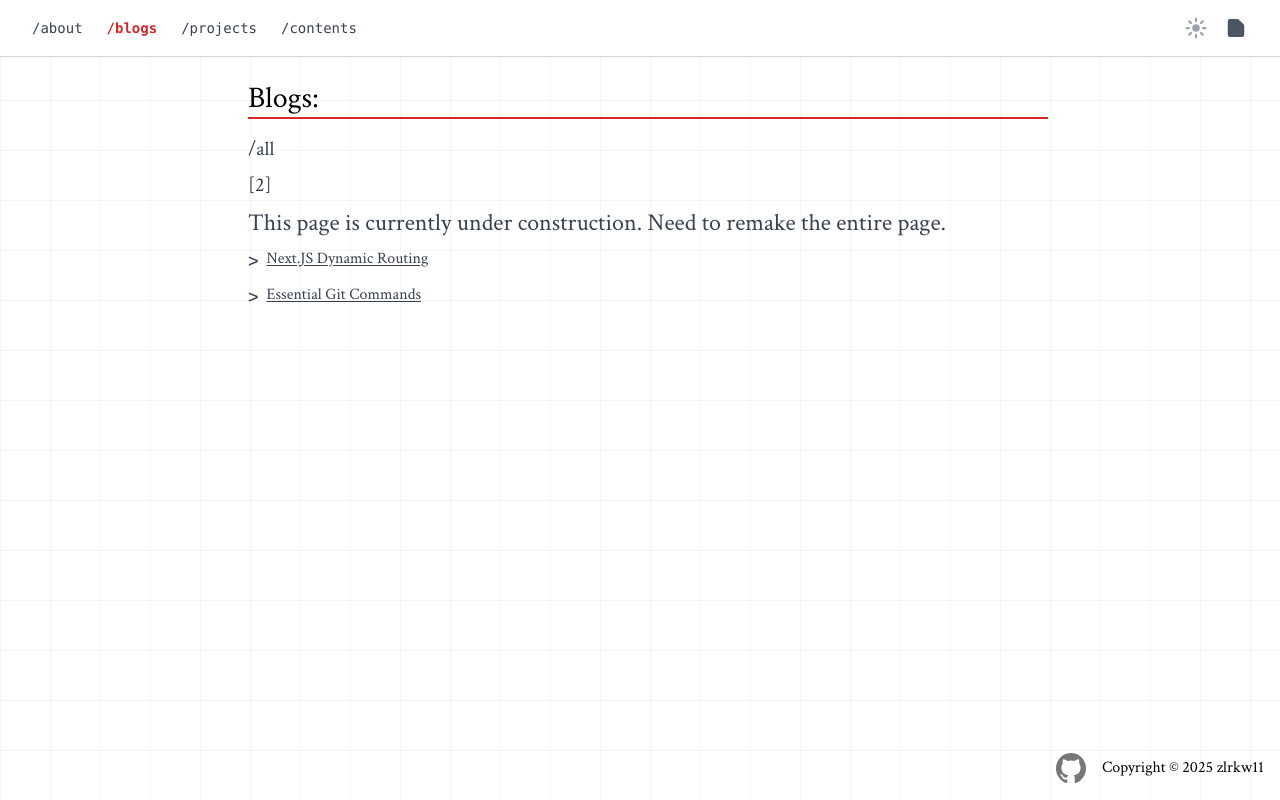
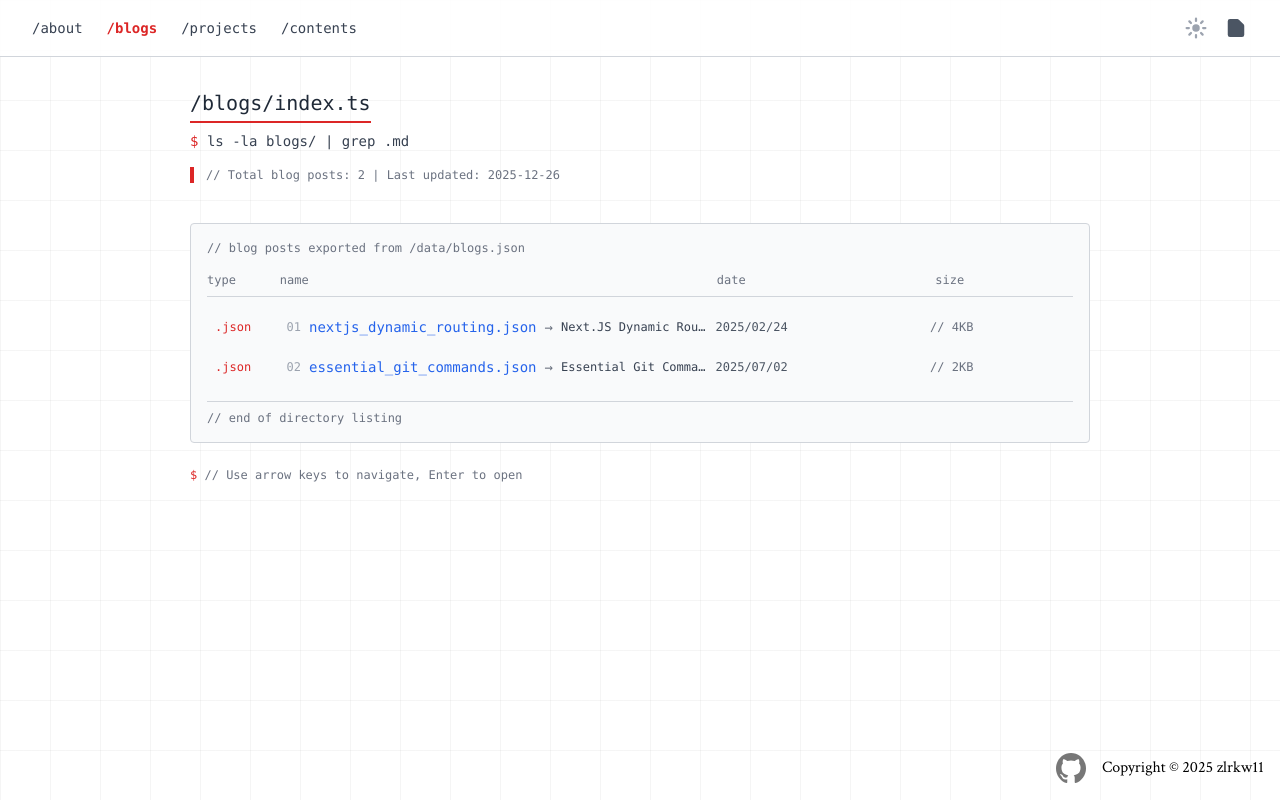
Before and after one commit to zlrkw11/zl-v2, a Next.js app: page /blogs in a window 1280 px wide. Built offline with nearby package versions, Linux system fonts and the light colour scheme.

Commit message:
feat: blog page

```diff
--- a/app/blogs/page.tsx
+++ b/app/blogs/page.tsx
@@ -1,12 +1,6 @@
 import Link from "next/link";
 import fs from "fs";
 import path from "path";
-import { Arimo } from "next/font/google";
-
-const ArimoFont = Arimo({
-  subsets: ["latin"],
-  weight: "500",
-});
 
 // storage for all the blogs
 const Blogs = async () => {
@@ -15,59 +9,146 @@ const Blogs = async () => {
   const blogs = JSON.parse(fileData);
 
   return (
-    <div
-      className={`flex flex-col w-full items-center gap-4 text-gray-700  m-2 animate-slide-down`}
-    >
-      <div className="md:min-w-[800px] flex flex-col justify-start">
-        <h1 className="text-3xl md:min-w-[800px] text-black border-b-red-600 dark:text-gray-200 border-b-2 mr-auto">
-          Blogs:
-        </h1>
+    <div className="flex flex-col items-center gap-6 m-4">
+      {/* Terminal-style header */}
+      <div className="md:w-[900px] w-full">
+        <div className="flex items-center gap-3 mb-2">
+          <h1 className="text-xl font-mono text-gray-800 dark:text-neutral-300 border-b-2 border-b-red-600 pb-1">
+            /blogs/index.ts
+          </h1>
+        </div>
+
+        {/* Terminal command style */}
+        <div className="font-mono text-sm text-gray-600 dark:text-gray-400 mb-4">
+          <span className="text-red-600 dark:text-red-400">$</span>{" "}
+          <span className="text-gray-700 dark:text-gray-300">
+            ls -la blogs/ | grep .md
+          </span>
+        </div>
+
+        {/* File header comment */}
+        <div className="font-mono text-xs text-gray-500 dark:text-gray-400 mb-4 border-l-4 border-l-red-600 pl-3">
+          <span className="text-gray-500 dark:text-gray-400">//</span>{" "}
+          <span className="text-gray-500 dark:text-gray-400">
+            Total blog posts: {blogs.length} | Last updated:{" "}
+            {new Date().toISOString().split("T")[0]}
+          </span>
+        </div>
       </div>
 
-      {/* <p
-        className={`mb-2 md:max-w-[800px] ${ArimoFont.className} dark:text-gray-300 text-lg`}
-      >
-        While I don’t often voice my thoughts openly, I believe in their
-        value—each one represents a genuine perspective. This page serves as a
-        space to document and share those reflections, offering insight into my
-        thinking and approach.
-      </p> */}
+      {/* Blogs list - file listing style */}
+      <div className="md:w-[900px] w-full">
+        <div className="bg-gray-50 dark:bg-neutral-800 border border-gray-300 dark:border-neutral-700 rounded p-4 font-mono text-sm">
+          {/* Code block start */}
+          <div className="text-gray-500 dark:text-gray-400 text-xs mb-4">
+            <span className="text-gray-500 dark:text-gray-400">//</span>{" "}
+            <span className="text-gray-500 dark:text-gray-400">
+              blog posts exported from /data/blogs.json
+            </span>
+          </div>
 
-      <ul className={`gap-2 flex flex-col dark:text-gray-200 md:min-w-[800px]`}>
-        <h1 className="text-xl">/all</h1>
-        <h1 className="text-xl">[{blogs.length}]</h1>
-        <h1 className="text-2xl">
-          This page is currently under construction. Need to remake the entire
-          page.
-        </h1>
-        {blogs.map((blog: any) => (
-          // <li
-          //   key={blog.slug}
-          //   className="transition dark:bg-neutral-600 p-2 border-l-4 border-l-red-600 bg-gray-100 bg-opacity-60 md:min-w-[700px]"
-          // >
-          //   <p className="text-lg text-gray-700 dark:text-neutral-300">
-          //     <Link
-          //       className="hover:text-red-600 hover:underline dark:hover:text-neutral-400"
-          //       href={`/blogs/${blog.slug}`}
-          //     >
-          //       {blog.title}
-          //     </Link>
-          //   </p>
+          {/* File listing header */}
+          <div className="hidden md:grid grid-cols-12 gap-2 text-xs text-gray-500 dark:text-gray-400 mb-3 pb-2 border-b border-gray-300 dark:border-neutral-600">
+            <div className="col-span-1">type</div>
+            <div className="col-span-6">name</div>
+            <div className="col-span-3">date</div>
+            <div className="col-span-2">size</div>
+          </div>
 
-          //   <p className="text-neutral-400">{blog.date}</p>
-          // </li>
+          {/* Blog entries as file listings */}
+          <div className="space-y-1">
+            {blogs.map((blog: any, index: number) => {
+              const date = new Date(blog.date);
+              const formattedDate = date
+                .toISOString()
+                .split("T")[0]
+                .replace(/-/g, "/");
+              const slug = blog.slug;
 
-          <li key={blog.slug} className="mr-auto ">
-            <Link href={`/blogs/${blog.slug}`}>
-              <div className="flex gap-2">
-                <p className={`text-lg ${ArimoFont.className}`}>{`>`}</p>
+              return (
+                <Link
+                  key={blog.slug}
+                  href={`/blogs/${blog.slug}`}
+                  className="flex flex-col md:grid md:grid-cols-12 gap-1 md:gap-2 items-start md:items-center py-2 px-2 rounded hover:bg-gray-100 dark:hover:bg-neutral-700 transition-colors group"
+                >
+                  {/* Mobile layout */}
+                  <div className="flex items-center gap-2 w-full md:hidden min-w-0">
+                    <span className="text-gray-400 dark:text-gray-500 text-xs select-none flex-shrink-0">
+                      {String(index + 1).padStart(2, "0")}
+                    </span>
+                    <span className="text-red-600 dark:text-red-400 text-xs flex-shrink-0">
+                      .json
+                    </span>
+                    <span className="text-blue-600 dark:text-blue-400 text-xs flex-shrink-0">
+                      {slug}.json
+                    </span>
+                    <span className="text-gray-500 dark:text-gray-400 flex-shrink-0">→</span>
+                    <span className="text-gray-700 dark:text-gray-300 text-xs truncate flex-1 min-w-0">
+                      {blog.title}
+                    </span>
+                  </div>
+                  <div className="flex items-center gap-2 text-xs text-gray-500 dark:text-gray-400 md:hidden w-full">
+                    <span>{formattedDate}</span>
+                    <span className="text-gray-500 dark:text-gray-400">//</span>
+                    <span>{Math.floor(Math.random() * 5 + 2)}KB</span>
+                  </div>
 
-                <p className="underline underline-offset-2">{blog.title}</p>
-              </div>
-            </Link>
-          </li>
-        ))}
-      </ul>
+                  {/* Desktop layout */}
+                  {/* File type indicator */}
+                  <div className="hidden md:block col-span-1 text-xs">
+                    <span className="text-red-600 dark:text-red-400">
+                      .json
+                    </span>
+                  </div>
+
+                  {/* Blog title as filename */}
+                  <div className="hidden md:flex col-span-6 items-center gap-2 min-w-0">
+                    <span className="text-gray-400 dark:text-gray-500 text-xs select-none flex-shrink-0">
+                      {String(index + 1).padStart(2, "0")}
+                    </span>
+                    <span className="text-blue-600 dark:text-blue-400 group-hover:text-red-600 dark:group-hover:text-red-400 transition-colors flex-shrink-0">
+                      {slug}.json
+                    </span>
+                    <span className="text-gray-500 dark:text-gray-400 flex-shrink-0">→</span>
+                    <span className="text-gray-700 dark:text-gray-300 text-xs truncate">
+                      {blog.title}
+                    </span>
+                  </div>
+
+                  {/* Date */}
+                  <div className="hidden md:block col-span-3 text-xs text-gray-600 dark:text-gray-400">
+                    {formattedDate}
+                  </div>
+
+                  {/* Size indicator (mock) */}
+                  <div className="hidden md:block col-span-2 text-xs text-gray-500 dark:text-gray-400">
+                    <span className="text-gray-500 dark:text-gray-400">//</span>{" "}
+                    <span>{Math.floor(Math.random() * 5 + 2)}KB</span>
+                  </div>
+                </Link>
+              );
+            })}
+          </div>
+
+          {/* Code block end */}
+          <div className="text-gray-500 dark:text-gray-400 text-xs mt-4 pt-2 border-t border-gray-300 dark:border-neutral-600">
+            <span className="text-gray-500 dark:text-gray-400">//</span>{" "}
+            <span className="text-gray-500 dark:text-gray-400">
+              end of directory listing
+            </span>
+          </div>
+        </div>
+      </div>
+
+      {/* Terminal-style footer */}
+      <div className="md:w-[900px] w-full">
+        <div className="font-mono text-xs text-gray-500 dark:text-gray-400">
+          <span className="text-red-600 dark:text-red-400">$</span>{" "}
+          <span className="text-gray-500 dark:text-gray-400">
+            // Use arrow keys to navigate, Enter to open
+          </span>
+        </div>
+      </div>
     </div>
   );
 };
--- a/app/contents/credits/page.tsx
+++ /dev/null
@@ -1,64 +0,0 @@
-"use client";
-import Link from "next/link";
-import { Arimo } from "next/font/google";
-import { Crimson_Text } from "next/font/google";
-import { motion } from "motion/react";
-
-const ArimoFont = Arimo({
-  subsets: ["latin"],
-  weight: "400",
-});
-
-const crimsonFont = Crimson_Text({
-  subsets: ["latin"],
-  weight: "400",
-});
-
-const credits = () => {
-  return (
-    <motion.div
-      initial={{ opacity: 0, y: -50 }}
-      animate={{ opacity: 1, y: 0 }}
-      className={`items-center flex flex-col ${ArimoFont.className}`}
-    >
-      <div className="md:w-[800px] m-4 w-[370px] gap-4 flex flex-col items-center">
-        <h1
-          className={`${crimsonFont.className} text-2xl border-b-2 border-b-red-600 mr-auto dark:text-neutral-300`}
-        >
-          Dev
-        </h1>
-        <p className="mb-2 text-lg dark:text-neutral-400">
-          This website was designed, developed and deployed completely
-          independently by{" "}
-          <span className="text-red-600 hover:text-red-400">Ray Zhao</span> in
-          Feb 2025 and is completely open source.
-        </p>
-        <h1
-          className={`${crimsonFont.className} text-2xl border-b-2 border-b-red-600 mr-auto dark:text-neutral-300`}
-        >
-          Inspirations
-        </h1>
-        <p className="text-lg dark:text-neutral-400">
-          I drew a lot of design inspiration from Eric's website, which I
-          discovered while working on mine. His creative use of HTML and CSS to
-          build a unique, professional site sparked several ideas for my own
-          design.
-        </p>
-        <p
-          className={`text-2xl ${crimsonFont.className} dark:text-neutral-400 mt-4`}
-        >
-          Check out Eric's website!
-        </p>
-        <Link
-          className="underline text-red-600 hover:text-red-400 text-lg"
-          href="https://ericzheng.nz/"
-          target="_blank"
-        >
-          <p>ericzheng.co.nz</p>
-        </Link>
-      </div>
-    </motion.div>
-  );
-};
-
-export default credits;
--- a/app/contents/page.tsx
+++ b/app/contents/page.tsx
@@ -97,20 +97,8 @@ const Menu = () => {
                       : ""
                   }`}
                 >
-                  <span className="text-gray-500 dark:text-gray-400">├──</span>
+                  <span className="text-gray-500 dark:text-gray-400">└──</span>
                   <span className="text-red-600">/patchnotes</span>
-                </Link>
-
-                <Link
-                  href="/contents/credits"
-                  className={`flex items-center gap-2 hover:text-red-600 dark:hover:text-red-500 transition-colors ${
-                    isActive("/contents/credits")
-                      ? "text-red-600 font-semibold"
-                      : ""
-                  }`}
-                >
-                  <span className="text-gray-500 dark:text-gray-400">└──</span>
-                  <span className="text-red-600">/credits</span>
                 </Link>
               </div>
             </div>
```
